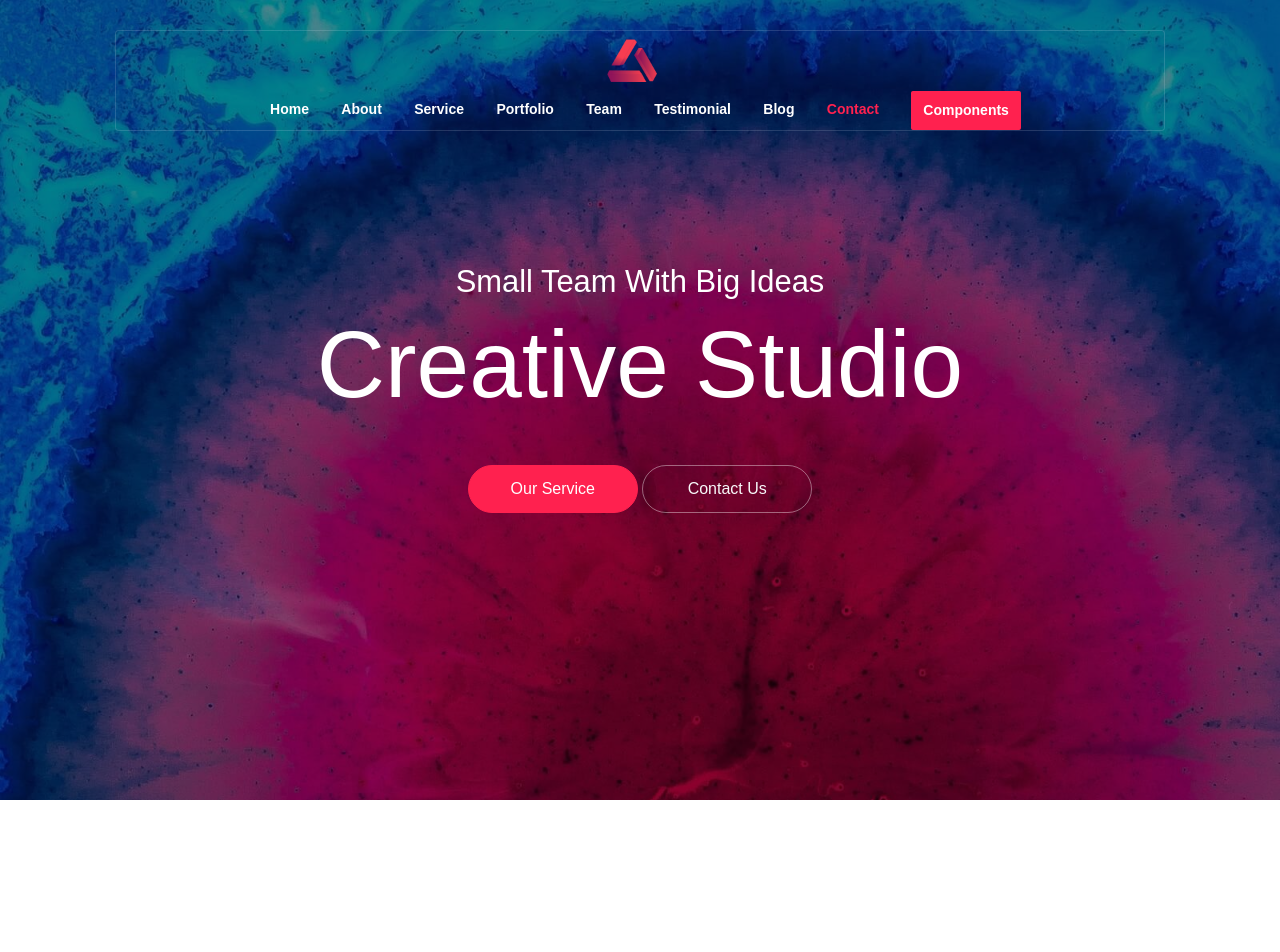
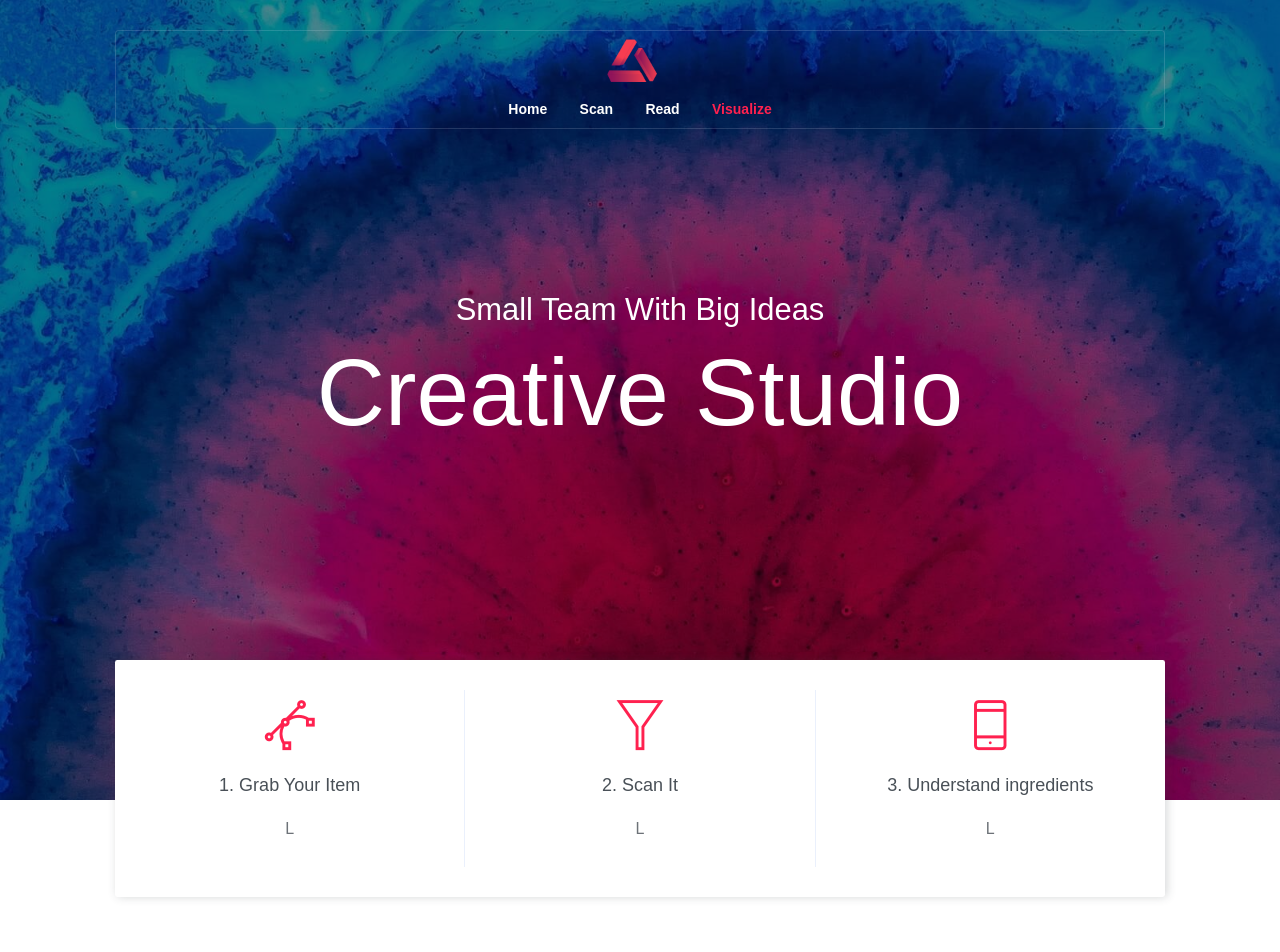
Before and after one commit to parnapraveen/HackDavis2023, a plain HTML site: page public_html/index.html in a window 1280 px wide. Shown: the top 952 px of the page. Drawn offline with Linux system fonts and the light colour scheme.

Commit message:
website edits

```diff
--- a/public_html/index.html
+++ b/public_html/index.html
@@ -5,12 +5,9 @@
     <meta name="viewport" content="width=device-width, initial-scale=1, shrink-to-fit=no">
     <meta name="description" content="Start your development with Creative Studio landing page.">
     <meta name="author" content="Devcrud">
-    <title></title>
+    <title>SafeGrubs</title>
 
-    <!-- font icons -->
     <link rel="stylesheet" href="assets/vendors/themify-icons/css/themify-icons.css">
-
-    <!-- Bootstrap + Creative Studio main styles -->
 	<link rel="stylesheet" href="assets/css/creative-studio.css">
 
 </head>
@@ -32,14 +29,15 @@
                         <a class="nav-link" href="#home">Home</a>
                     </li>
                     <li class="nav-item">
-                        <a class="nav-link" href="#about">About</a>
+                        <a class="nav-link" href="#scan">Scan</a>
                     </li>
                     <li class="nav-item">
-                        <a class="nav-link" href="#service">Service</a>
+                        <a class="nav-link" href="#read">Read</a>
                     </li>
                     <li class="nav-item">
-                        <a class="nav-link" href="#portfolio">Portfolio</a>
+                        <a class="nav-link" href="#visualize">Visualize</a>
                     </li>
+                    <!--
                     <li class="nav-item">
                         <a class="nav-link" href="#team">Team</a>
                     </li>
@@ -55,6 +53,7 @@
                     <li class="nav-item">
                         <a class="nav-link btn btn-primary btn-sm ml-lg-3" href="components.html">Components</a>
                     </li>
+                    -->
                 </ul>
             </div>
         </div>
@@ -65,61 +64,52 @@
         <div class="overlay">
             <h6 class="subtitle">Small Team With Big Ideas</h6>
             <h1 class="title">Creative Studio</h1>
-            <div class="buttons text-center">
+           <!-- <div class="buttons text-center">
+
                 <a href="#service" class="btn btn-primary rounded w-lg btn-lg my-1">Our Service</a>
                 <a href="#contact" class="btn btn-outline-light rounded w-lg btn-lg my-1">Contact Us</a>
-            </div>
+            </div>   -->
         </div>
     </header>
     <!-- End Of Page Header -->
 
-    <div class="container">
-        <video id="video" width="600" height="400"></video>
-        <canvas id="canvas" width="600" height="400"></canvas>
-        <div class="button-container">
-            <button id="start-btn" class="start">Start Webcam</button>
-            <button id="capture-btn" class="start">Capture</button>
-        </div>
-    </div>
-
-
-
-    <script src="script.js"></script>
     <!-- Box -->
 
-    <!-- <div class="box text-center">
+     <div class="box text-center">
         <div class="box-item">
             <i class="ti-vector"></i>
-            <h6 class="box-title">UX/UI Design</h6>
-            <p>Lorem ipsum dolor sit amet, consectetur adipisicing elit. Omnis excepturi, repellat esse laborum explicabo quia.</p>
+            <h6 class="box-title">1. Grab Your Item</h6>
+            <p>L</p>
         </div>
         <div class="box-item">
             <i class="ti-filter"></i>
-            <h6 class="box-title">Web Development</h6>
-            <p>Lorem ipsum dolor sit amet, consectetur adipisicing elit. Omnis excepturi, repellat esse laborum explicabo quia.</p>
+            <h6 class="box-title">2. Scan It</h6>
+            <p>L</p>
         </div>
         <div class="box-item">
             <i class="ti-mobile"></i>
-            <h6 class="box-title">App Design</h6>
-            <p>Lorem ipsum dolor sit amet, consectetur adipisicing elit. Omnis excepturi, repellat esse laborum explicabo quia.</p>
+            <h6 class="box-title">3. Understand ingredients</h6>
+            <p>L</p>
         </div>
-    </div> -->
+    </div>
     <!-- End of Box -->
 
     <!-- About Section -->
-    <section id="about">
+    <section id="scan">
         <div class="container">
             <div class="row align-items-center">
                 <div class="col-md-5 col-lg-4">
                     <img src="assets/imgs/about.jpg" alt="Download free bootstrap 4 landing page, free boootstrap 4 templates, Download free bootstrap 4.1 landing page, free boootstrap 4.1.1 templates, Creative studio Landing page" class="w-100 img-thumbnail mb-3">
                 </div>
-                <div class="col-md-7 col-lg-8">
-                    <h6 class="section-subtitle mb-0">We Create</h6>
-                    <h6 class="section-title mb-3">Awesome Work</h6>
-                    <p>Lorem ipsum dolor sit amet, consectetur adipisicing elit. Sapiente cupiditate quas, amet harum perferendis minus, cum dolorum obcaecati iste aspernatur voluptatum aut.</p>
-                    <p>Cum laudantium unde nemo doloribus eligendi quodarum ea vitae dicta. Accusantium vero, ea? Alias, atque libero. Id, ut harum. </p>
-                    <p>consectetur adipisicing elit. Omnis quidem, quos iure a dolorum illum culpa quia nemo soluta, ratione harum beatae minus doloribus consectetur! Similique tempora sunt doloribus molestias.</p>
+                <div class="container">
+                    <video id="video" width="600" height="400"></video>
+                    <canvas id="canvas" width="600" height="400"></canvas>
+                    <div class="button-container">
+                        <button id="start-btn" class="start">Start Webcam</button>
+                        <button id="capture-btn" class="start">Capture</button>
+                    </div>
                 </div>
+                <script src="script.js"></script>
             </div>
         </div>
     </section>
@@ -150,10 +140,10 @@
             </div>
         </div>
     </section>
-    <!-- End Of About Sectoin -->
+    <!-- End Of About Section -->
 
     <!-- Service Section -->
-    <section id="service">
+    <section id="read">
         <div class="container">
             <h6 class="section-subtitle text-center">Makes Happen</h6>
             <h5 class="section-title text-center mb-6">Our Service</h5>
@@ -237,7 +227,7 @@
     <!-- End of Service Section -->
 
     <!-- Portfolio section -->
-    <section id="portfolio">
+    <section id="visualize">
         <div class="container text-center">
             <h6 class="section-subtitle">Our Awesome Works</h6>
             <h6 class="section-title mb-5">Our Portfolio</h6>
```
Also changed, not shown: 5 other files.
